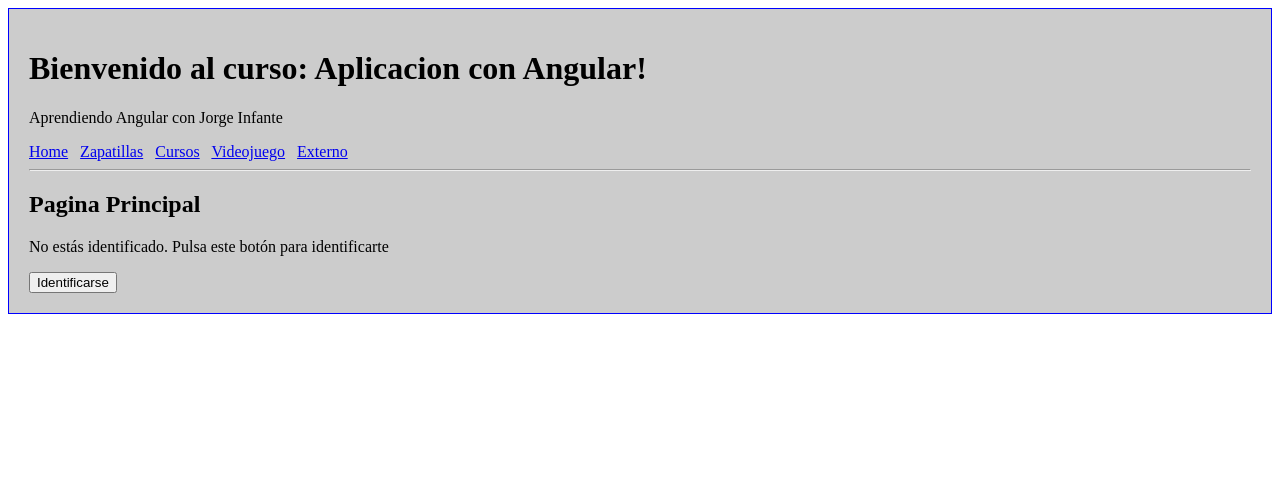
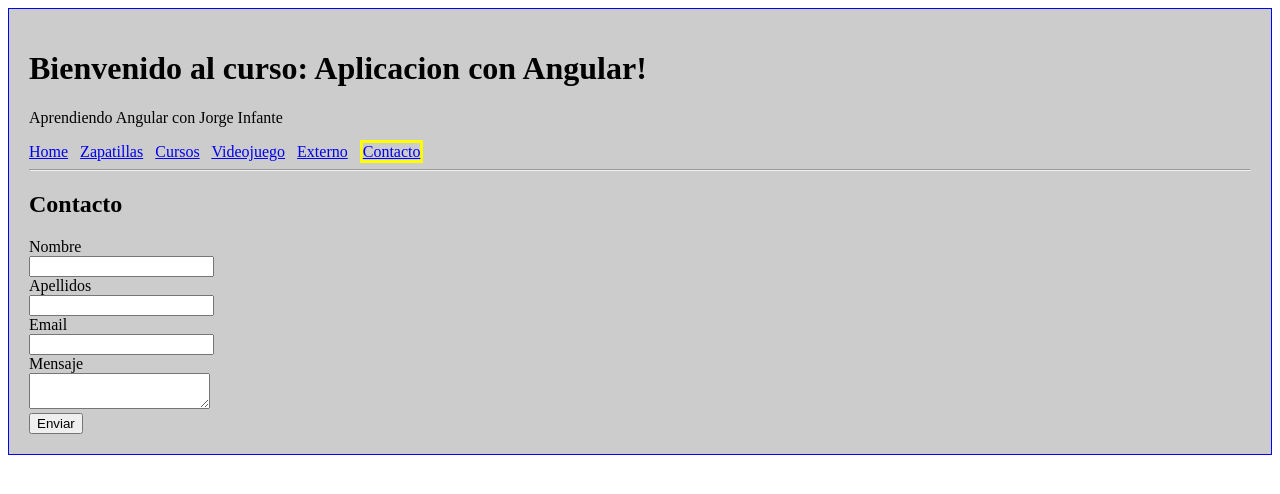
Before and after one commit to jo-infantedc/MyBroAngular, an Angular app: page /contacto in a window 1280 px wide. Shown: the top 494 px of the page. Built offline with nearby package versions, Linux system fonts and the light colour scheme.

Commit message:
work with forms in Angular

```diff
--- a/src/app/app.component.html
+++ b/src/app/app.component.html
@@ -21,6 +21,8 @@
     <a [routerLink]="['/videojuego']" [routerLinkActive]="['active']">Videojuego</a>
     &nbsp;
     <a [routerLink]="['/externo']" [routerLinkActive]="['active']">Externo</a>
+    &nbsp;
+    <a [routerLink]="['/contacto']" [routerLinkActive]="['active']">Contacto</a>
   </nav>
 
   <hr/>
--- a/src/app/app.module.ts
+++ b/src/app/app.module.ts
@@ -11,6 +11,8 @@
 import { CursosComponent } from './cursos/cursos.component';
 import { HomeComponent } from './home/home.component';
 import { ExternoComponent } from './externo/externo.component';
+import { CalculadoraPipe } from './pipes/calculadora.pipe';
+import { ContactoComponent } from './contacto/contacto.component';
 
 @NgModule({
   declarations: [
@@ -19,7 +21,9 @@
     ZapatillasComponent,
     CursosComponent,
     HomeComponent,
-    ExternoComponent
+    ExternoComponent,
+    CalculadoraPipe,
+    ContactoComponent
   ],
   imports: [
     BrowserModule,
--- a/src/app/app.routing.ts
+++ b/src/app/app.routing.ts
@@ -8,6 +8,7 @@
 import { CursosComponent } from "./cursos/cursos.component";
 import { HomeComponent } from "./home/home.component";
 import { ExternoComponent } from "./externo/externo.component";
+import { ContactoComponent } from "./contacto/contacto.component";
 
 // Array de rutas
 const appRoutes: Routes = [
@@ -17,6 +18,7 @@
     {path: 'cursos', component: CursosComponent},
     {path: 'cursos/:nombre/:followers', component: CursosComponent},
     {path: 'externo', component: ExternoComponent},
+    {path: 'contacto', component: ContactoComponent},
     {path: '**', component: HomeComponent}
 ];
 
--- /dev/null
+++ b/src/app/contacto/contacto.component.html
@@ -0,0 +1,16 @@
+<h2>Contacto</h2>
+<form #formContacto="ngForm" (ngSubmit)="onSubmit()" >
+    <label for="nombre">Nombre</label> <br/>
+    <input type="text" name="nombre"  #nombre="ngModel" [(ngModel)]="usuario.nombre"  /> <br/>
+
+    <label for="apellidos">Apellidos</label> <br/>
+    <input type="text" name="apellidos" #apellidos="ngModel" [(ngModel)]="usuario.apellidos"/> <br/>
+
+    <label for="email">Email</label> <br/>
+    <input type="text" name="email" #email="ngModel" [(ngModel)]="usuario.email"/> <br/>
+
+    <label for="mensaje">Mensaje</label> <br/>
+    <textarea name="mensaje" #mensaje="ngModel" [(ngModel)]="usuario.mensaje"></textarea> <br/>
+
+    <input type="submit" value="Enviar">
+</form>
--- /dev/null
+++ b/src/app/contacto/contacto.component.ts
@@ -0,0 +1,25 @@
+import { Component, OnInit } from '@angular/core';
+import { ContactoUsuario } from '../models/contacto.usuario';
+
+@Component({
+  selector: 'app-contacto',
+  templateUrl: './contacto.component.html',
+  styleUrls: ['./contacto.component.css']
+})
+export class ContactoComponent implements OnInit {
+  public usuario: ContactoUsuario;
+
+  constructor(){
+    this.usuario = new ContactoUsuario('','','','')
+  }
+
+  ngOnInit(): void {
+
+  }
+
+  onSubmit(): void{
+    console.log("Evento Submit Lanzado");
+    console.log(this.usuario);
+  }
+
+}
--- a/src/app/externo/externo.component.html
+++ b/src/app/externo/externo.component.html
@@ -1,3 +1,9 @@
+{{fecha | date:'fullDate' | uppercase }} <br/>
+{{fecha | date:'dd/MM/yy' }} <br/>
+{{ 'HOLA MUNDO USANDO PIPES' | lowercase }} <br/>
+{{ 4 | calculadora: 2}}
+
+<hr>
 <input type="text" [(ngModel)]="userId" (keyup.enter)="cargaUsuario()"/>
 
 <div *ngIf="!user">
--- a/src/app/externo/externo.component.ts
+++ b/src/app/externo/externo.component.ts
@@ -11,6 +11,7 @@
 
   public user: any;
   public userId: any;
+  public fecha: any;
 
   constructor(
     private _peticionesService: PeticionesServices
@@ -20,6 +21,8 @@
 
   ngOnInit(): void {
     this.cargaUsuario();
+    //this.fecha = new Date(); //Me mostraría la fecha en formato largo
+    this.fecha = new Date(2023, 10, 14);
   }
 
   cargaUsuario(){
--- /dev/null
+++ b/src/app/models/contacto.usuario.ts
@@ -0,0 +1,8 @@
+export class ContactoUsuario{
+    constructor(
+        public nombre: string,
+        public apellidos: string,
+        public email: string,
+        public mensaje: string
+    ){}
+}
--- /dev/null
+++ b/src/app/pipes/calculadora.pipe.ts
@@ -0,0 +1,21 @@
+import { Pipe, PipeTransform } from "@angular/core";
+
+@Pipe({
+    name: 'calculadora'
+})
+export class CalculadoraPipe implements PipeTransform{
+
+    //dato | calculadora: otroDato
+    //param 1             param 2
+    transform(value: any, value_two: any) {
+        let operaciones = `
+        Suma: ${value+value_two} -
+        Resta: ${value-value_two} -
+        Multiplicación: ${value*value_two} -
+        División: ${value/value_two}
+        `;
+
+        return operaciones;
+    }
+
+}
```
Also changed, not shown: src/app/contacto/contacto.component.css (added), 1 other file (tests, documents, lock files or other folders).
